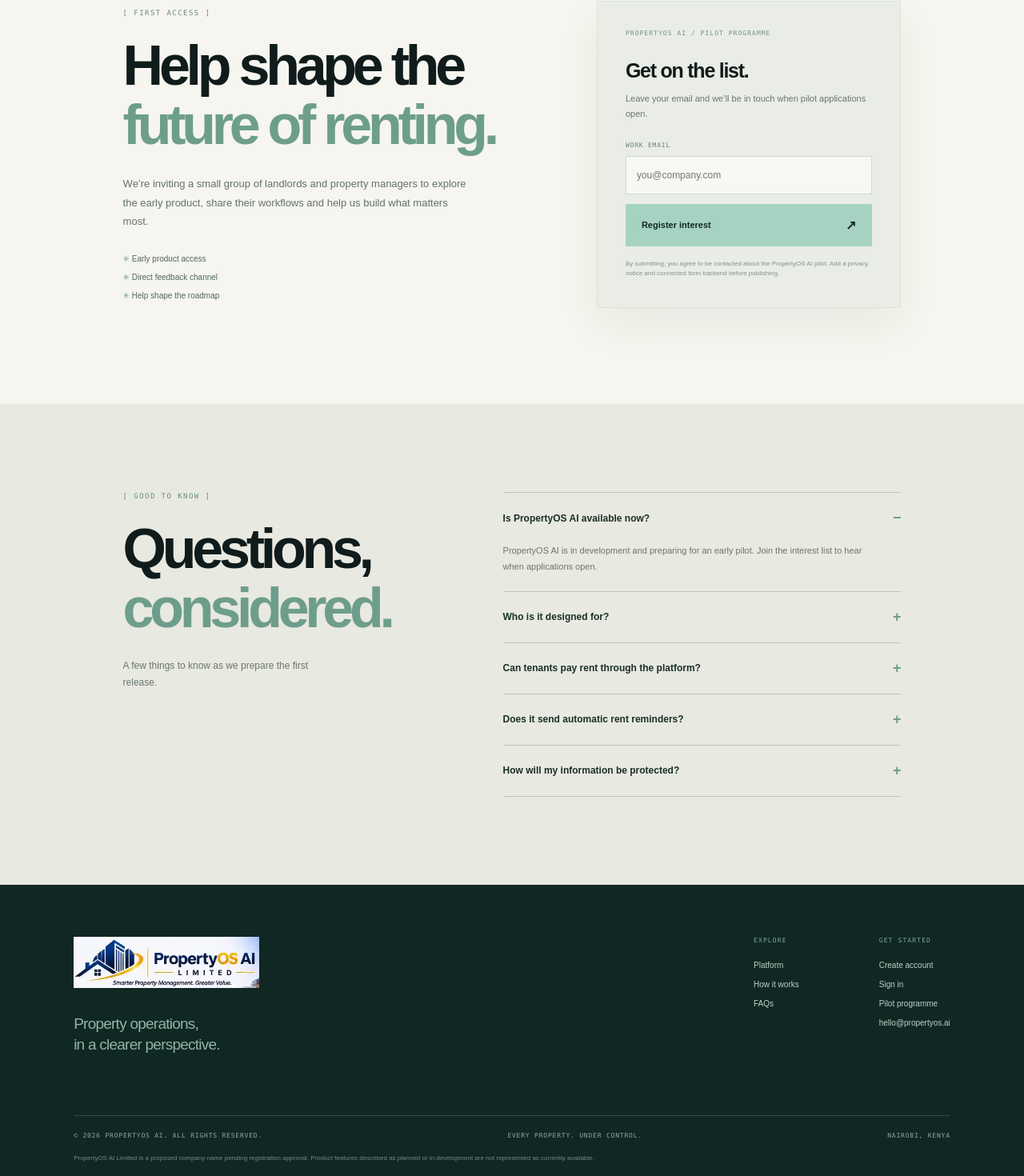
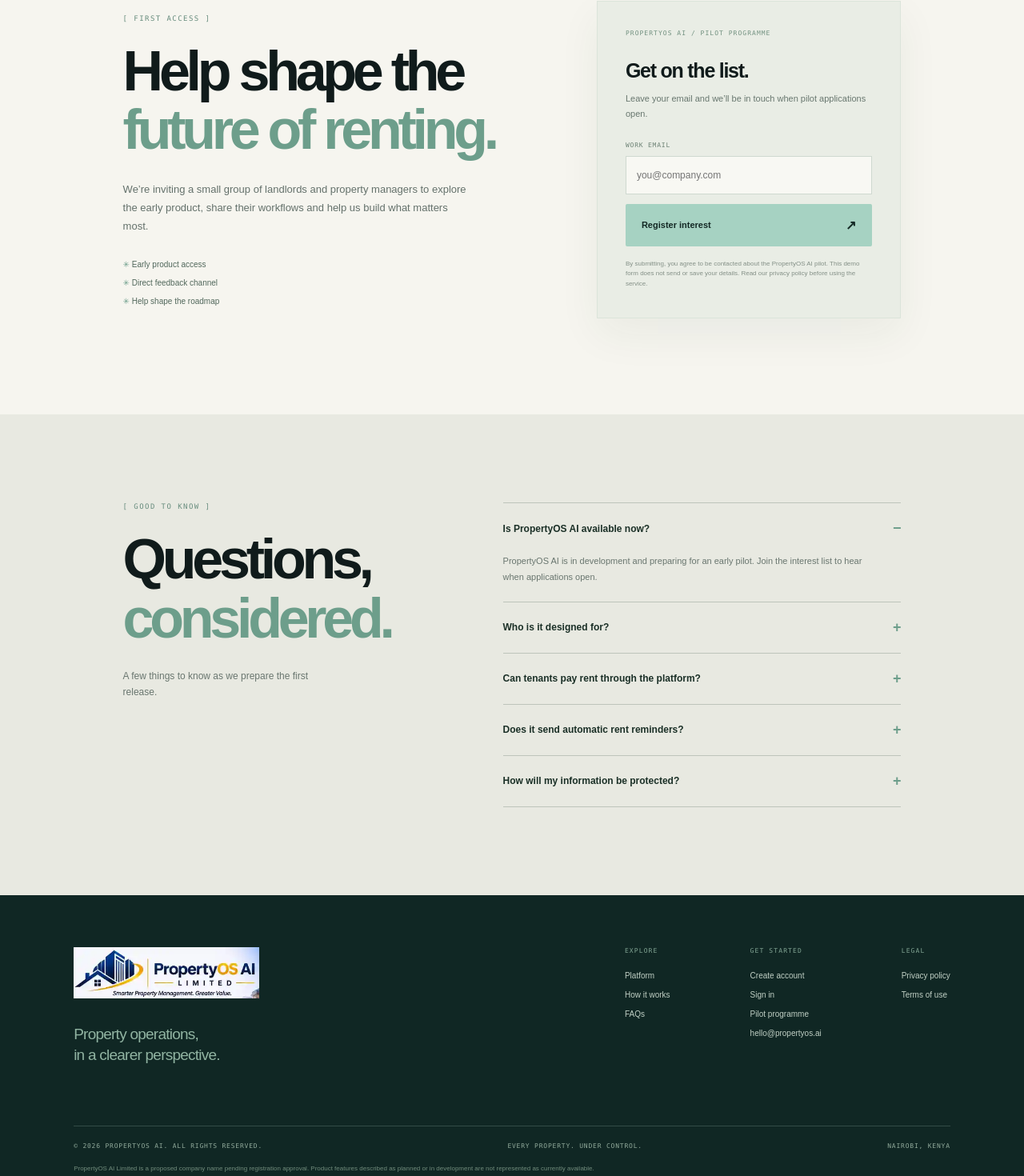
Before and after one commit to Stariuxe/create-an-app-that-monitors-rent-of-properties, a Next.js app: page / in a window 1280 px wide. Shown: the part 4248-5718 px from the top of the page at 80% size. Built offline with nearby package versions, Linux system fonts and the light colour scheme.

Commit message:
Link privacy and terms pages from marketing site

```diff
--- a/app/page.tsx
+++ b/app/page.tsx
@@ -125,7 +125,7 @@ export default function Home() {
 
       <section className="pilot-section" id="pilot">
         <div className="pilot-copy"><div className="section-index">[ FIRST ACCESS ]</div><h2>Help shape the<br /><em>future of renting.</em></h2><p>We’re inviting a small group of landlords and property managers to explore the early product, share their workflows and help us build what matters most.</p><div className="pilot-points"><span>✳ Early product access</span><span>✳ Direct feedback channel</span><span>✳ Help shape the roadmap</span></div></div>
-        <div className="pilot-form-card"><div className="form-eyebrow">PROPERTYOS AI / PILOT PROGRAMME</div>{submitted ? <div className="success-state"><div className="success-icon">✓</div><h3>You’re on our radar.</h3><p>Thanks for your interest. This demo form has recorded your entry in this page session only. Connect a form service or backend before collecting real enquiries.</p><button onClick={()=>{setSubmitted(false);setEmail("");}}>Add another email ↗</button></div> : <><h3>Get on the list.</h3><p>Leave your email and we’ll be in touch when pilot applications open.</p><form onSubmit={submitInterest}><label htmlFor="pilot-email">WORK EMAIL</label><input id="pilot-email" type="email" placeholder="you@company.com" value={email} onChange={e=>setEmail(e.target.value)} required /><button className="button button-primary form-button" type="submit">Register interest <span>↗</span></button></form><small className="form-disclaimer">By submitting, you agree to be contacted about the PropertyOS AI pilot. Add a privacy notice and connected form backend before publishing.</small></>}</div>
+        <div className="pilot-form-card"><div className="form-eyebrow">PROPERTYOS AI / PILOT PROGRAMME</div>{submitted ? <div className="success-state"><div className="success-icon">✓</div><h3>You’re on our radar.</h3><p>Thanks for your interest. This demo form has recorded your entry in this page session only. Connect a form service or backend before collecting real enquiries.</p><button onClick={()=>{setSubmitted(false);setEmail("");}}>Add another email ↗</button></div> : <><h3>Get on the list.</h3><p>Leave your email and we’ll be in touch when pilot applications open.</p><form onSubmit={submitInterest}><label htmlFor="pilot-email">WORK EMAIL</label><input id="pilot-email" type="email" placeholder="you@company.com" value={email} onChange={e=>setEmail(e.target.value)} required /><button className="button button-primary form-button" type="submit">Register interest <span>↗</span></button></form><small className="form-disclaimer">By submitting, you agree to be contacted about the PropertyOS AI pilot. This demo form does not send or save your details. Read our privacy policy before using the service.</small></>}</div>
       </section>
 
       <section className="faq-section" id="faq"><div className="faq-intro"><div className="section-index">[ GOOD TO KNOW ]</div><h2>Questions,<br /><em>considered.</em></h2><p>A few things to know as we prepare the first release.</p></div><div className="faq-list">{[
@@ -133,10 +133,10 @@ export default function Home() {
         ["Who is it designed for?","The first release is being shaped for individual landlords, property managers and owners of residential rental portfolios."],
         ["Can tenants pay rent through the platform?","A tenant payment portal and payment integrations are planned. They should not be treated as live until released and tested."],
         ["Does it send automatic rent reminders?","Automated reminders are part of the planned product direction. Availability will be confirmed when the feature is ready."],
-        ["How will my information be protected?","Security and privacy controls are a release requirement. We will publish the relevant privacy information and safeguards before onboarding real tenant data."]
+        ["How will my information be protected?","Review the Privacy Policy for how the service is intended to handle information. The pilot is still being prepared; do not upload real tenant information until onboarding and security controls have been reviewed."]
       ].map(([q,a],i)=><div className={faqOpen===i?"faq-item faq-active":"faq-item"} key={q}><button onClick={()=>setFaqOpen(faqOpen===i?null:i)} aria-expanded={faqOpen===i}><span>{q}</span><i>{faqOpen===i?"−":"+"}</i></button>{faqOpen===i&&<p>{a}</p>}</div>)}</div></section>
 
-      <footer className="footer"><div className="footer-top"><div><Brand /><p>Property operations,<br />in a clearer perspective.</p></div><div className="footer-links"><div><b>EXPLORE</b><a href="#platform">Platform</a><a href="#how-it-works">How it works</a><a href="#faq">FAQs</a></div><div><b>GET STARTED</b><a href="/signup">Create account</a><a href="/login">Sign in</a><a href="#pilot">Pilot programme</a><a href="mailto:hello@propertyos.ai">hello@propertyos.ai</a></div></div></div><div className="footer-bottom"><span>© 2026 PROPERTYOS AI. ALL RIGHTS RESERVED.</span><span>EVERY PROPERTY. UNDER CONTROL.</span><span>NAIROBI, KENYA</span></div><p className="legal-note">PropertyOS AI Limited is a proposed company name pending registration approval. Product features described as planned or in development are not represented as currently available.</p></footer>
+      <footer className="footer"><div className="footer-top"><div><Brand /><p>Property operations,<br />in a clearer perspective.</p></div><div className="footer-links"><div><b>EXPLORE</b><a href="#platform">Platform</a><a href="#how-it-works">How it works</a><a href="#faq">FAQs</a></div><div><b>GET STARTED</b><a href="/signup">Create account</a><a href="/login">Sign in</a><a href="#pilot">Pilot programme</a><a href="mailto:hello@propertyos.ai">hello@propertyos.ai</a></div><div><b>LEGAL</b><a href="/privacy">Privacy policy</a><a href="/terms">Terms of use</a></div></div></div><div className="footer-bottom"><span>© 2026 PROPERTYOS AI. ALL RIGHTS RESERVED.</span><span>EVERY PROPERTY. UNDER CONTROL.</span><span>NAIROBI, KENYA</span></div><p className="legal-note">PropertyOS AI Limited is a proposed company name pending registration approval. Product features described as planned or in development are not represented as currently available.</p></footer>
       </div>
       </main>
     </>
```
